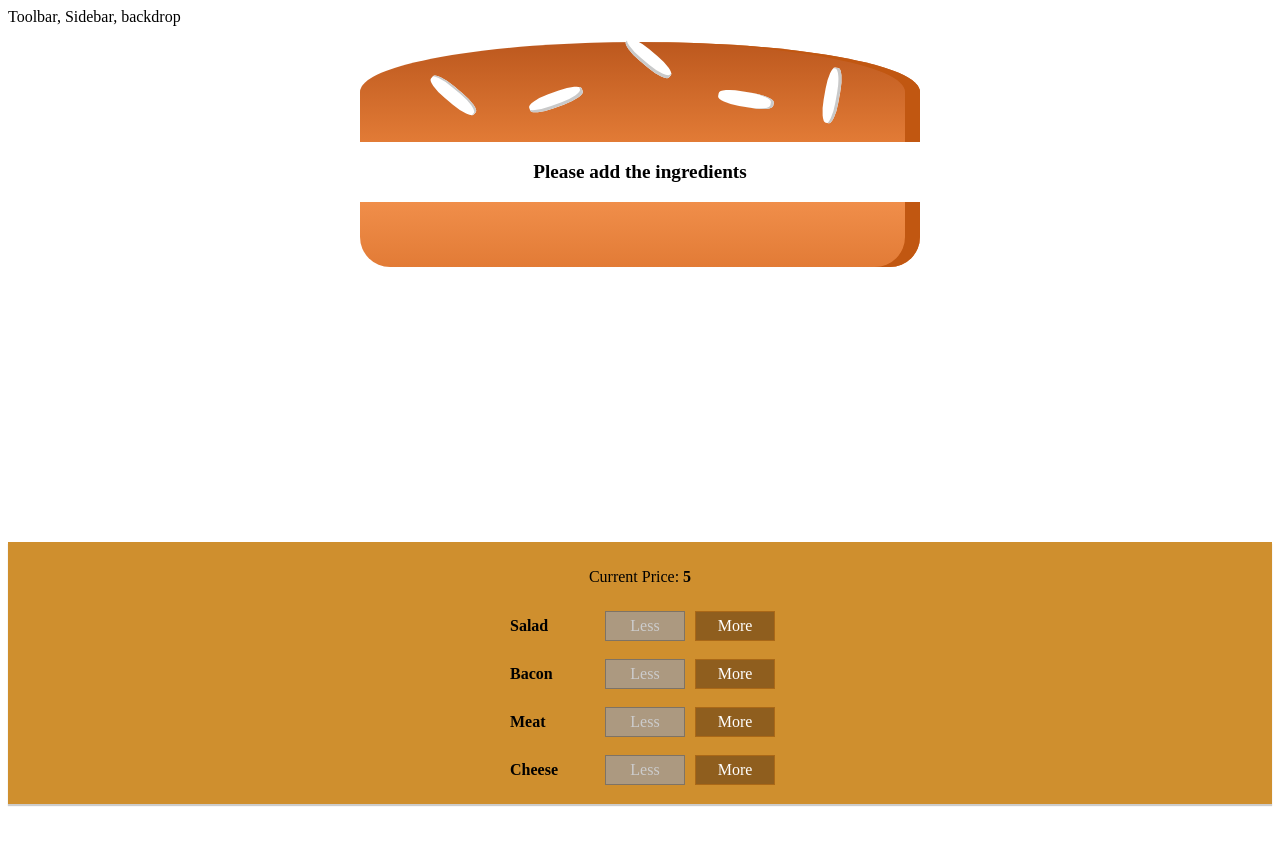
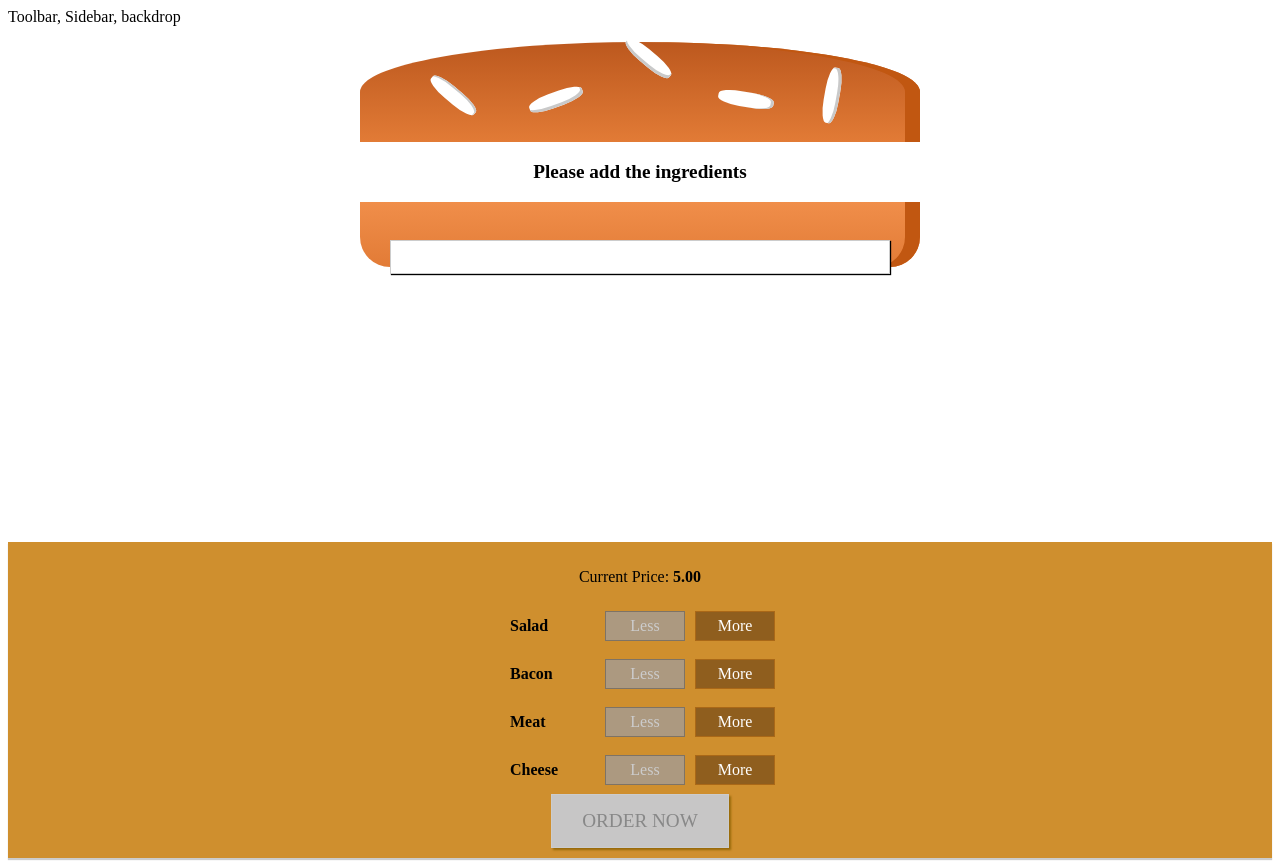
Before and after one commit to supreme-dev/burger-builder, a React (Create React App) app: page / in a window 1280 px wide. Before the commit the page ends 812 px from the top, so only its background shows below. Built offline with nearby package versions, Linux system fonts and the light colour scheme.

Commit message:
Add modal

```diff
--- a/src/components/Burger/BuildControls/BuildControls.jsx
+++ b/src/components/Burger/BuildControls/BuildControls.jsx
@@ -13,7 +13,7 @@
 const buildControls = (props) => {
     return(
     <div className="buildcontrols">
-        <p>Current Price: <strong>{props.price}</strong></p>
+        <p>Current Price: <strong>{props.price.toFixed(2)}</strong></p>
         {controls.map(control => (
             <BuildControl
              key={control.label}
@@ -23,6 +23,7 @@
              disabled={props.disabled[control.type]}
             />
         ))}
+        <button className="OrderButton" disabled={!props.purchasable}>ORDER NOW</button>
     </div>
     );
 };
--- /dev/null
+++ b/src/components/UI/Modal.js
@@ -0,0 +1,7 @@
+// vendor import
+import React from 'react';
+
+const modal = (props) => <div className="Modal">{props.children}</div>;
+
+// export
+export default modal;
--- a/src/containers/BurgerBuilder/burgerbuilder.js
+++ b/src/containers/BurgerBuilder/burgerbuilder.js
@@ -1,10 +1,11 @@
 // vendor import
 import React from 'react';
 
-// local import
+// local imports
 import Aux from '../../hoc/aux';
 import Burger from '../../components/Burger/Burger';
 import BuildControls from '../../components/Burger/BuildControls/BuildControls';
+import Modal from '../../components/UI/Modal';
 
 // global price
 const INGREDIENTS_PRICE = {
@@ -23,6 +24,7 @@
       cheese: 0,
     },
     totalPrice: 5,
+    purchasable: false,
   };
 
   // add ingredients
@@ -37,6 +39,7 @@
     const oldPrice = this.state.totalPrice;
     const newPrice = oldPrice + priceAddition;
     this.setState({ totalPrice: newPrice, ingredients: updateIngredients });
+    this.updatePurchasaeState(updateIngredients);
   };
 
   // remove ingredients
@@ -54,7 +57,20 @@
     const oldPrice = this.state.totalPrice;
     const newPrice = oldPrice - priceDeduction;
     this.setState({ totalPrice: newPrice, ingredients: updateIngredients });
+    this.updatePurchasaeState(updateIngredients);
   };
+
+  // Purchase
+  updatePurchasaeState(ingredients) {
+    const sum = Object.keys(ingredients)
+      .map((iKey) => {
+        return ingredients[iKey];
+      })
+      .reduce((sum, el) => {
+        return sum + el;
+      }, 0);
+    this.setState({ purchasable: sum > 0 });
+  }
 
   render() {
     const disabledInfo = {
@@ -66,11 +82,13 @@
     }
     return (
       <Aux>
+        <Modal />
         <Burger ingredients={this.state.ingredients} />
         <BuildControls
           ingredientsAdded={this.addIngredientsHandler}
           ingredientsRemoved={this.removeIngredientsHandler}
           disabled={disabledInfo}
+          purchasable={this.state.purchasable}
           price={this.state.totalPrice}
         />
       </Aux>
--- a/src/styles/Burger/BuildControls/_buildcontrols.scss
+++ b/src/styles/Burger/BuildControls/_buildcontrols.scss
@@ -7,6 +7,47 @@
     box-shadow: 0 2px 1px #ccc;
     margin: auto;
     padding: 10px 0;
+}
+
+.OrderButton {
+    background-color: #DAD735;
+    outline: none;
+    cursor: pointer;
+    border: 1px solid #966909;
+    color: #966909;
+    font-family: inherit;
+    font-size: 1.2em;
+    padding: 15px 30px;
+    box-shadow: 2px 2px 2px #966909;
+}
+
+.OrderButton:hover, .OrderButton:active {
+    background-color: #A0DB41;
+    border: 1px solid #966909;
+    color: #966909;
+}
+
+.OrderButton:disabled {
+    background-color: #C7C6C6;
+    cursor: not-allowed;
+    border: 1px solid #ccc;
+    color: #888888;
+}
+
+.OrderButton:not(:disabled) {
+    animation: enable 0.3s linear;
+}
+
+@keyframes enable {
+    0% {
+        transform: scale(1);
+    }
+    60% {
+        transform: scale(1.1);
+    }
+    100% {
+        transform: scale(1);
+    }
 }
 
 .BuildControl {
--- /dev/null
+++ b/src/styles/_modal.scss
@@ -0,0 +1,20 @@
+.Modal {
+    position: fixed;
+    z-index: 500;
+    background-color: white;
+    width: 70%;
+    border: 1px solid #ccc;
+    box-shadow: 1px 1px 1px black;
+    padding: 16px;
+    left: 15%;
+    top: 30%;
+    box-sizing: border-box;
+    transition: all 0.3s ease-out;
+}
+
+@media (min-width: 600px) {
+    .Modal {
+        width: 500px;
+        left: calc(50% - 250px);
+    }
+}
--- a/src/styles/index.scss
+++ b/src/styles/index.scss
@@ -3,6 +3,8 @@
 @import './Burger/burgerIngredients';
 @import './Burger/burger';
 @import './Burger/BuildControls/buildcontrols';
+@import './backdrop';
+@import './modal';
 
 
 @font-face {
```
Also changed, not shown: src/components/UI/backdrop.js (added), src/styles/_backdrop.scss (added).
